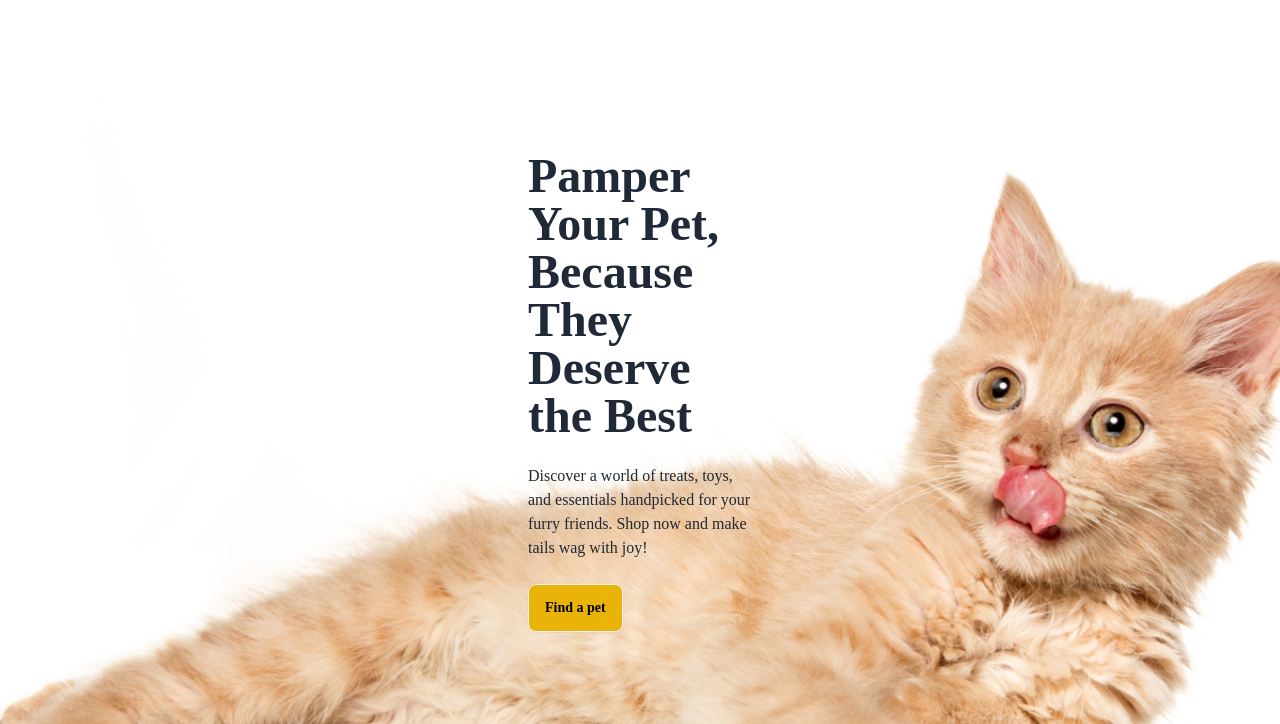
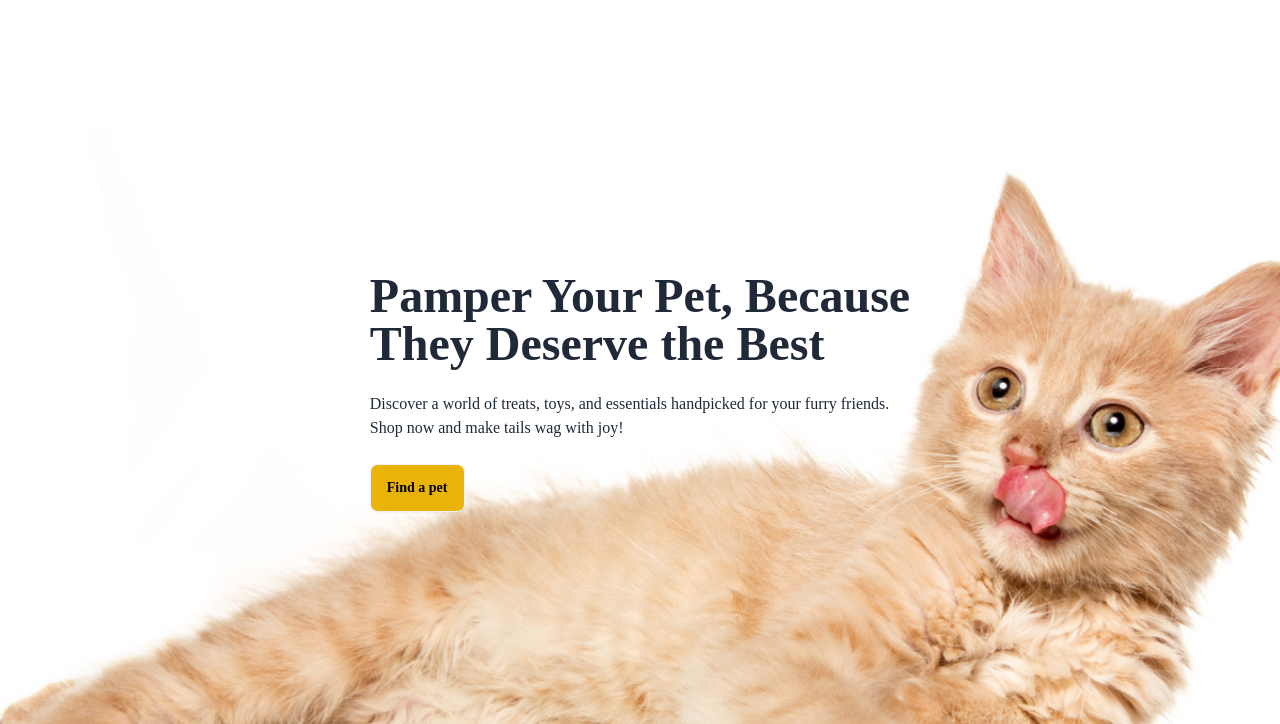
Before and after one commit to Sumyta-Bentey-Habib/Pet-Shop, a plain HTML site: page index.html in a window 1280 px wide. Shown: the part 76-800 px from the top of the page. Drawn offline with nearby package versions, Linux system fonts and the light colour scheme; a web font is replaced by a local one.

Commit message:
update hero section

```diff
--- a/index.html
+++ b/index.html
@@ -62,25 +62,26 @@
 
 
 
-      <!-- Hero Section -->
-      <div class="min-h-screen bg-center bg-cover hero lg:bg-none" style="background-image: url('./c1-assets/cat-big.png');">
-        <div class="flex flex-col items-center text-left lg:flex-row lg:items-start lg:text-left hero-content">
+      <!-- hero section -->
 
 
-          <div class="max-w-lg px-4 lg:w-1/2 lg:bg-cover lg:bg-center">
-            <h1 class="text-5xl font-bold">Pamper Your Pet, Because They Deserve the Best</h1>
-            <p class="py-6 font-normal">
-              Discover a world of treats, toys, and essentials handpicked for your furry friends. Shop now and make tails wag with joy!
-            </p>
-            <button class="text-black bg-yellow-500 btn">Find a pet</button>
-          </div>
+<div class="min-h-screen hero lg:bg-[url('./c1-assets/cat-big.png')] bg-none lg:bg-cover lg:bg-center">
+  <div class="flex flex-col-reverse lg:flex-row-reverse hero-content">
 
+    <img src="https://img.daisyui.com/images/stock/photo-1635805737707-575885ab0820.webp"
+         class="max-w-sm rounded-lg shadow-2xl lg:hidden" />
 
-          <div class="flex justify-center w-full mt-6 lg:hidden">
-            <img src="./c1-assets/cat-big.png" class="object-cover w-80 h-80">
-          </div>
-        </div>
-      </div>
+    <div>
+      <h2 class="text-5xl font-bold">Pamper Your Pet, Because <br> They Deserve the Best</h2>
+      <p class="py-6">
+        Discover a world of treats, toys, and essentials handpicked for your furry friends.
+        <br> Shop now and make tails wag with joy!
+      </p>
+      <button class="text-black bg-yellow-500 btn">Find a pet</button>
+    </div>
+  </div>
+</div>
+
 
 
 
@@ -236,10 +237,10 @@
 
 <div class="flex flex-wrap gap-4 pb-10 ml-9 lg:flex-nowrap">
 
-  <!-- First Card (70-75% width on Desktop, Full width on Mobile) -->
+
   <div class="flex shadow-xl card w-full lg:w-[60%] min-h-[250px] bg-gradient-to-br from-[#F8CCFB] to-[#ACD2FD] p-6 rounded-2xl items-center overflow-hidden relative">
 
-    <!-- Left Section (Text) -->
+
     <div class="z-10 w-1/2 space-y-2">
       <p class="text-xs text-gray-700">Under Price</p>
       <h2 class="text-lg font-bold text-black">Pet Grooming Mitt</h2>
@@ -247,23 +248,23 @@
       <h1 class="text-2xl font-bold text-black">$7.99</h1>
     </div>
 
-    <!-- Right Section (Image) -->
+
     <div class="flex justify-center w-1/2">
       <img src="./c1-assets/cute-dog-mid.png" alt="Pet Grooming Mitt" class="object-contain w-auto h-[180px]">
     </div>
 
   </div>
 
-  <!-- Second Card (25-30% width on Desktop, Full width on Mobile) -->
+
   <div class="flex shadow-xl card w-full lg:w-[40%] min-h-[250px] bg-gradient-to-br from-[#FFF9F4] to-[#F9DF8A] p-6 rounded-2xl items-center overflow-hidden relative">
 
-    <!-- Left Section (Text) -->
+
     <div class="z-10 w-1/2">
       <h2 class="text-lg font-bold text-black">T-Shirt For Dogs</h2>
       <h1 class="text-2xl font-bold text-[#FFDC26]">$7.99</h1>
     </div>
 
-    <!-- Right Section (Image) -->
+
     <div class="flex justify-center w-1/2">
       <img src="./c1-assets/cute-pet-mid.png" alt="T-Shirt For Dogs" class="object-contain w-auto h-[180px]">
     </div>
@@ -284,6 +285,11 @@
 
 
 
+
+
+
+
+
 </main>
 </body>
 </html>
```
